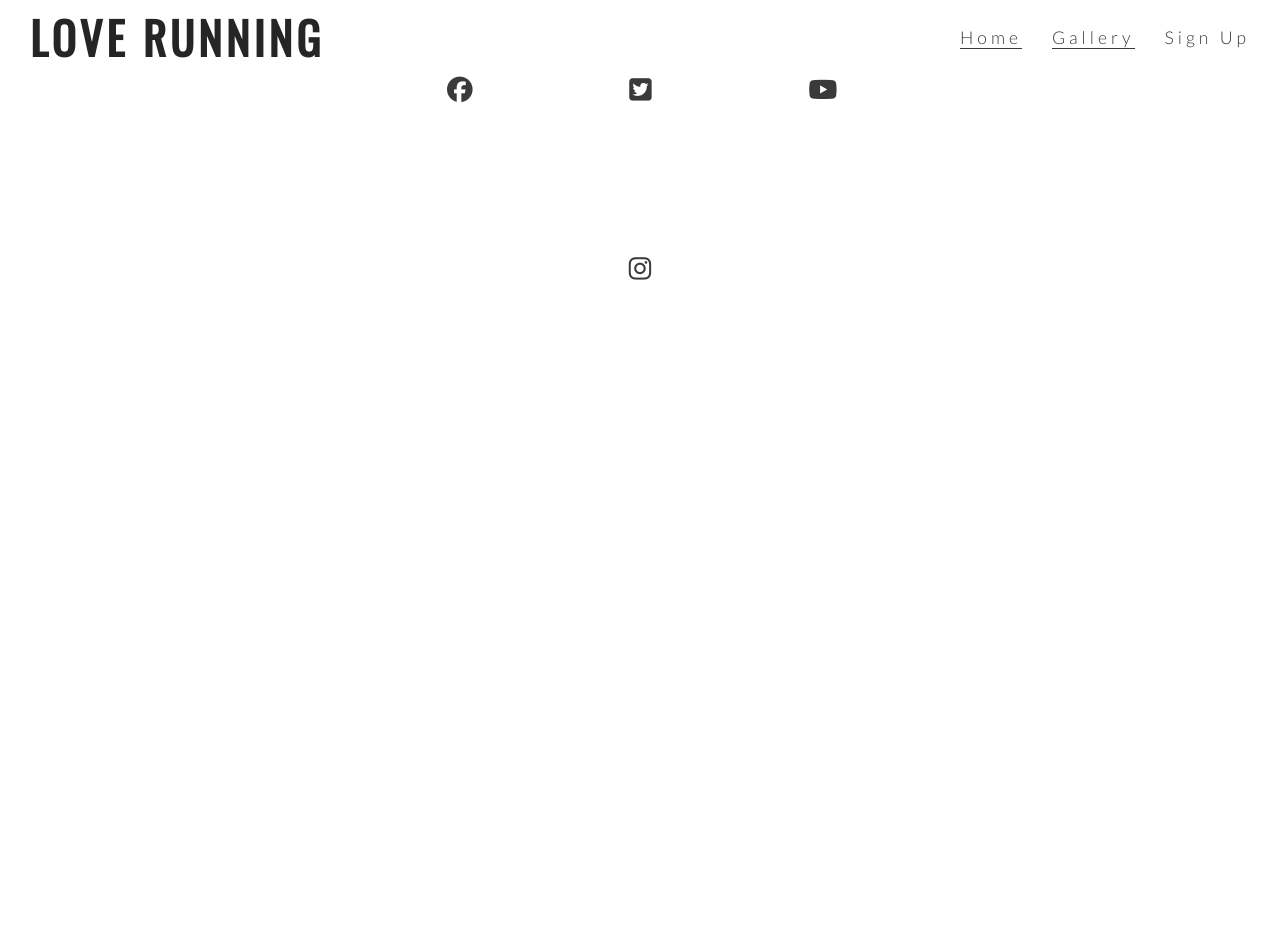
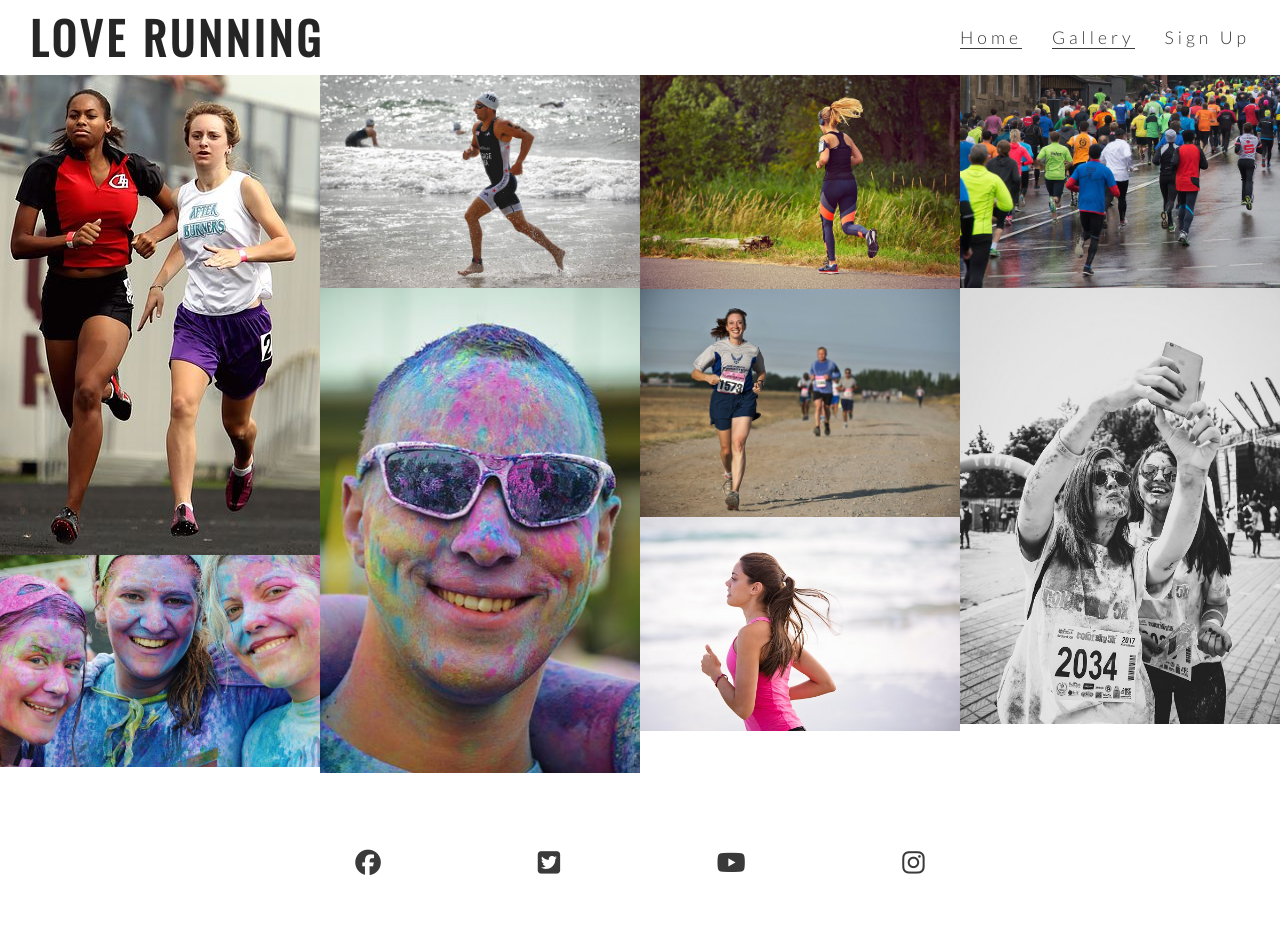
Before and after one commit to stephenbeese/Love-Running, a plain HTML site: page gallery.html in a window 1280 px wide. Before the commit the page ends 800 px from the top, so only its background shows below. Drawn offline with nearby package versions, Linux system fonts and the light colour scheme.

Commit message:
Add gallery images and masonry styling

```diff
--- a/assets/css/style.css
+++ b/assets/css/style.css
@@ -233,3 +233,16 @@ footer {
     padding: 5%;
     color: #3a3a3a;
 }
+
+/* gallery */
+
+#photos {
+    clear: both;
+    line-height: 0;
+    column-count: 4;
+    column-gap: 0;
+}
+
+#photos > img {
+    width: 100%;
+}
--- a/gallery.html
+++ b/gallery.html
@@ -32,6 +32,18 @@
         </nav>
     </header>
 
+<section id="photos">
+    <img src="assets/images/athletes.jpg" alt="Two atheletes running together">
+    <img src="assets/images/girls.jpg" alt="Three girls at a charity paint running festival">
+    <img src="assets/images/runner3.jpg" alt="Solo male runner jogging on a beach">
+    <img src="assets/images/man.jpg" alt="Man at charity paint running festival">
+    <img src="assets/images/runner1.jpg" alt="Solo female runner jogging through Phoenix Park">
+    <img src="assets/images/runner2.jpg" alt="Runners competing in marathon">
+    <img src="assets/images/runner4.jpg" alt="solo female runner jogging on a beach">
+    <img src="assets/images/running_gang.jpg" alt="Large group of runners taking part in a marathon on a rainy day">
+    <img src="assets/images/mud-run.jpg" alt="Two women runners taking a muddy selfie after the Mud Runner Championship">
+</section>
+
 <footer>
 <ul class="social-networks">
     <li>
```
Also changed, not shown: assets/images/athletes.jpg (added), assets/images/girls.jpg (added), assets/images/man.jpg (added), assets/images/mud-run.jpg (added), assets/images/runner1.jpg (added), assets/images/runner2.jpg (added), assets/images/runner3.jpg (added), assets/images/runner4.jpg (added), assets/images/running_gang.jpg (added).
